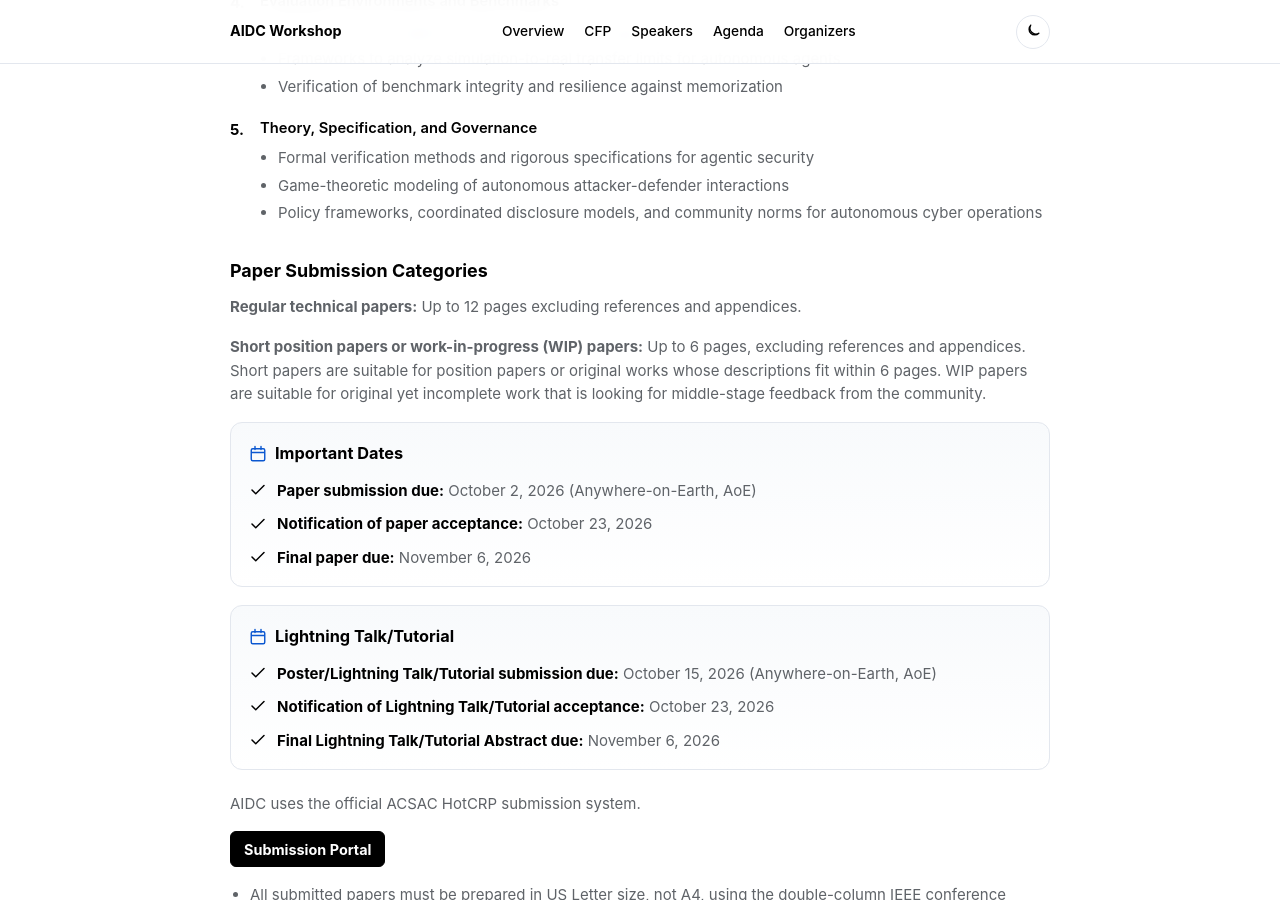
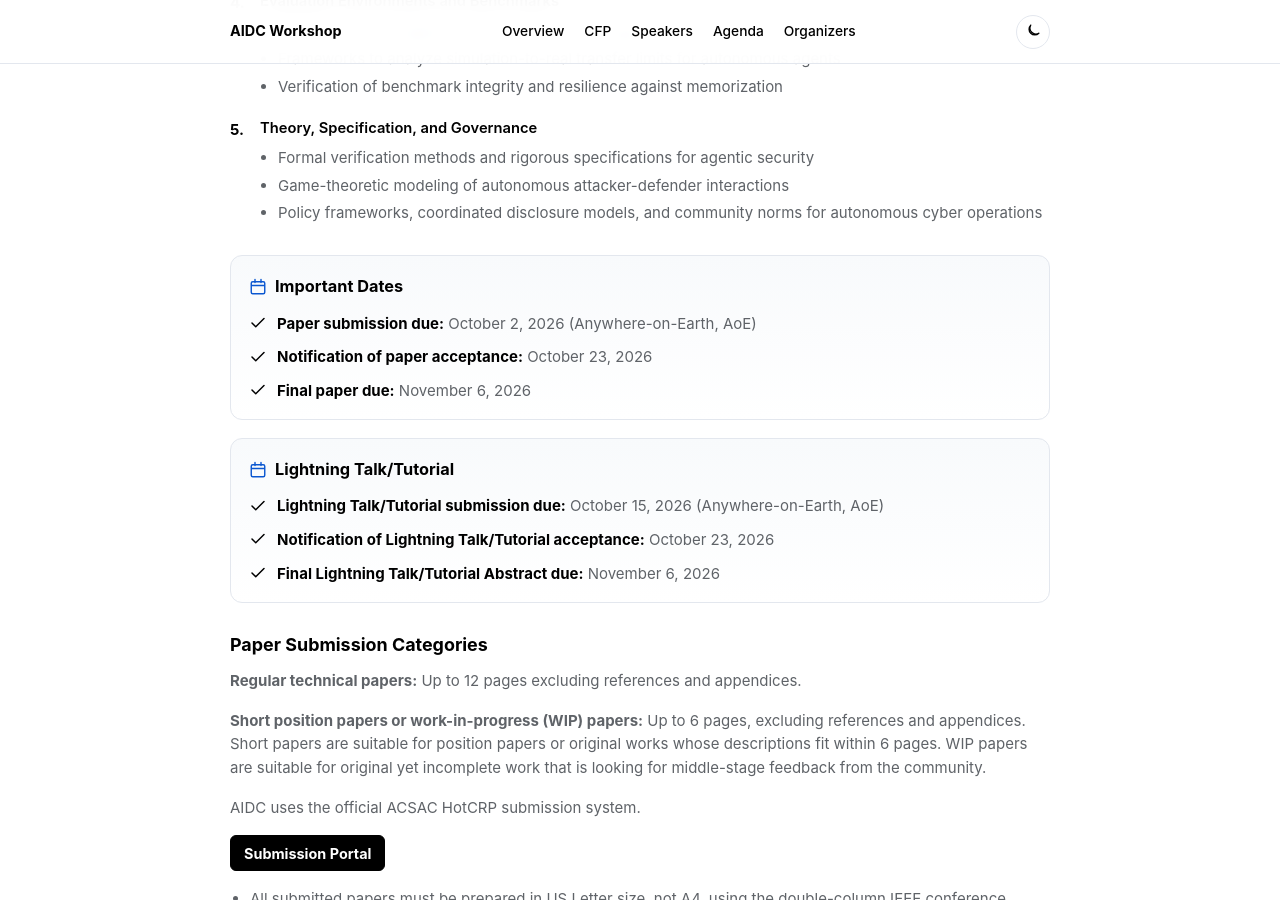
Before and after one commit to aidcworkshop/aidcworkshop.github.io, a Jekyll site: the page built from index.md, in a window 1280 px wide and 900 px high, scrolled down 1715 px. Built offline with Jekyll 4.4.1, drawn with Linux system fonts in a browser that asks for light colours.

Commit message:
Reorder CFP deadlines

```diff
--- a/_data/workshop.yml
+++ b/_data/workshop.yml
@@ -99,7 +99,7 @@ cfp:
           date: "November 6, 2026"
     - heading: "Lightning Talk/Tutorial"
       items:
-        - label: "Poster/Lightning Talk/Tutorial submission due"
+        - label: "Lightning Talk/Tutorial submission due"
           date: "October 15, 2026 (Anywhere-on-Earth, AoE)"
         - label: "Notification of Lightning Talk/Tutorial acceptance"
           date: "October 23, 2026"
--- a/_layouts/home.html
+++ b/_layouts/home.html
@@ -85,11 +85,6 @@ layout: default
         {% endfor %}
       </ol>
 
-      <h3>Paper Submission Categories</h3>
-      {% for category in workshop.cfp.paper_categories %}
-        <p><strong>{{ category.title }}:</strong> {{ category.text }}</p>
-      {% endfor %}
-
       <div class="important-dates" aria-label="Important dates">
         {% for schedule in workshop.cfp.important_dates %}
           <div class="important-dates__group">
@@ -112,6 +107,11 @@ layout: default
           </div>
         {% endfor %}
       </div>
+
+      <h3>Paper Submission Categories</h3>
+      {% for category in workshop.cfp.paper_categories %}
+        <p><strong>{{ category.title }}:</strong> {{ category.text }}</p>
+      {% endfor %}
 
       <p>{{ workshop.cfp.submission.system_text }}</p>
       <p><a class="action-link" href="{{ workshop.cfp.submission.url }}">{{ workshop.cfp.submission.label }}</a></p>
```
